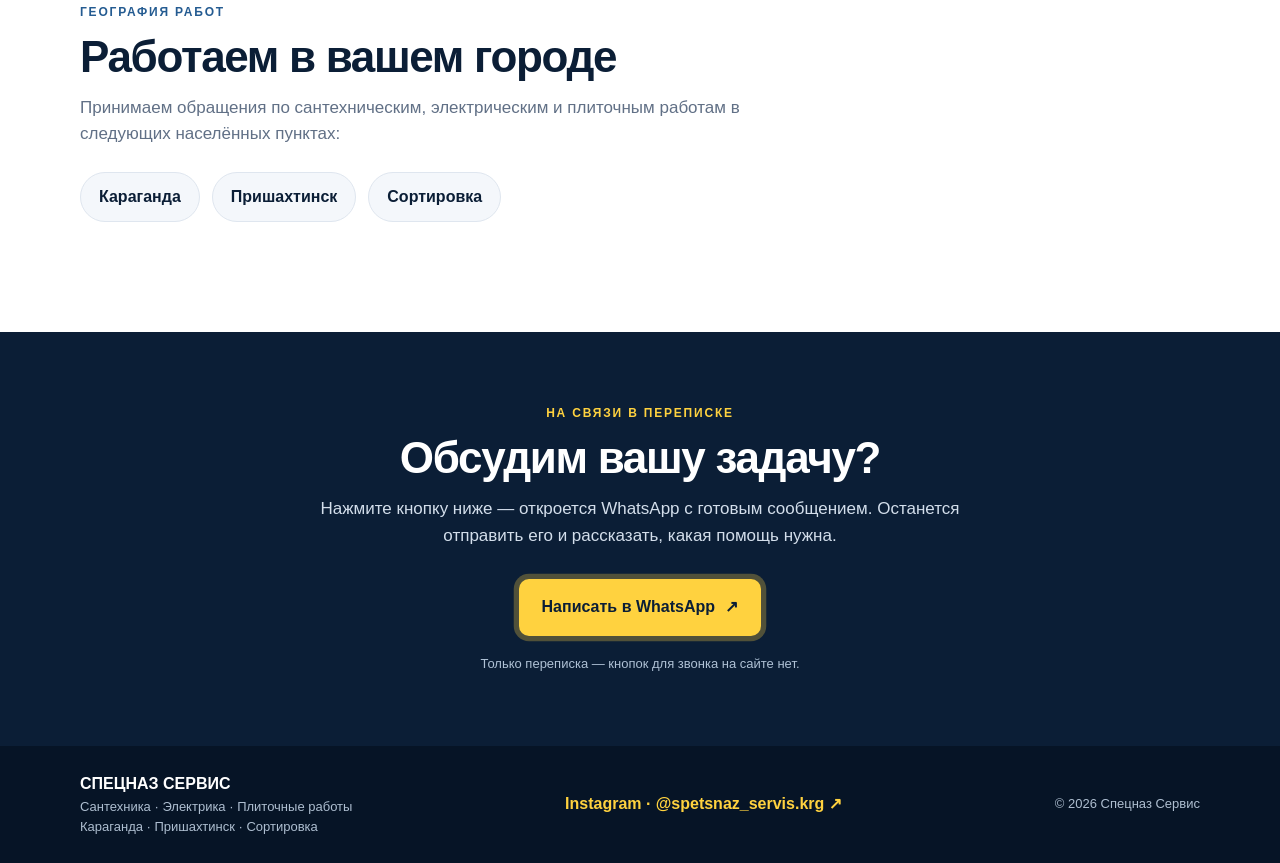
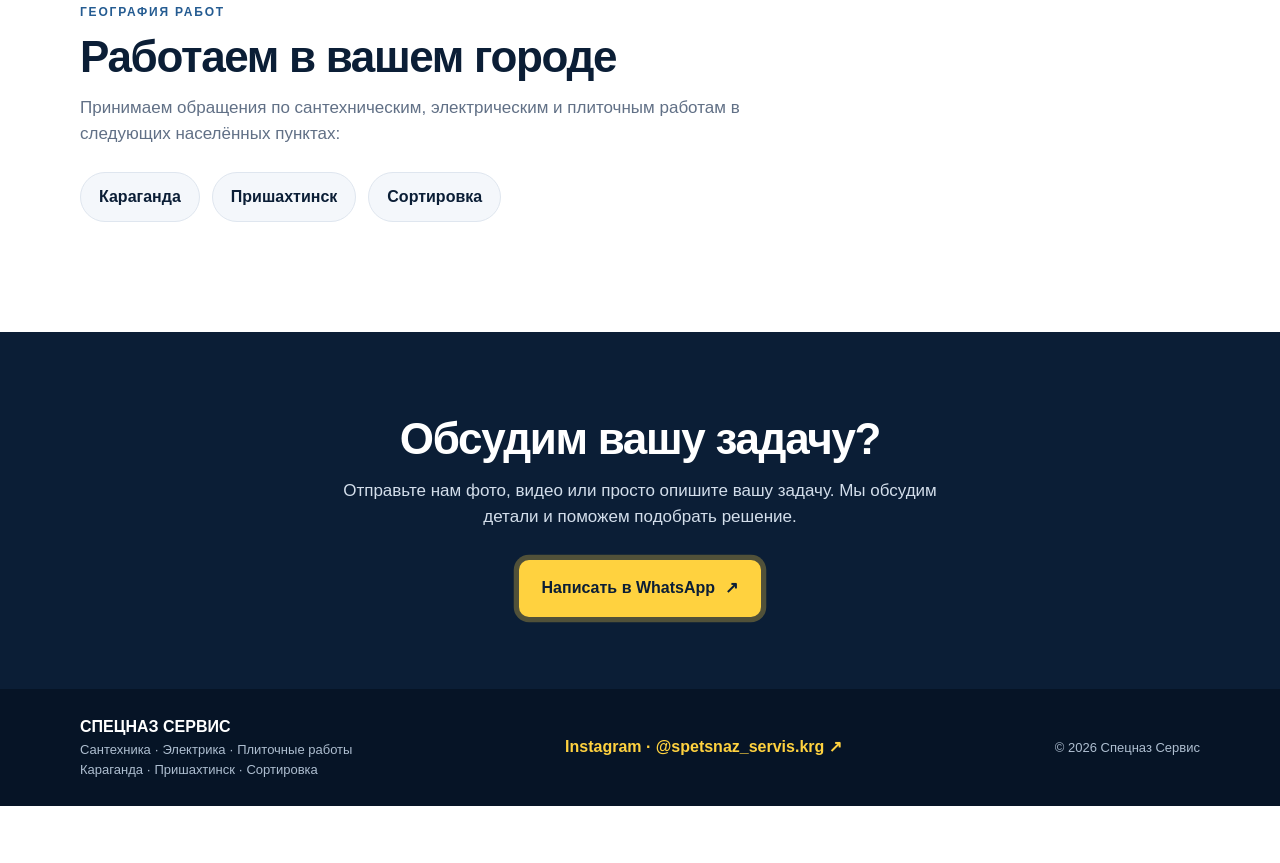
Before and after one commit to sashasparrow527/spetsnaz-servis, a plain HTML site: page index.html in a window 1280 px wide. Shown: the part 2332-3195 px from the top of the page. After the commit the page ends 3138 px from the top, so only its background shows below. Drawn offline with Linux system fonts and the light colour scheme.

Commit message:
Update index.html

```diff
--- a/index.html
+++ b/index.html
@@ -69,7 +69,6 @@
     .contact .section-title{color:#fff}
     .contact .section-lead{color:#d3deeb;max-width:650px;margin:0 auto}
     .contact .hero-actions{justify-content:center}
-    .contact-note{font-size:13px;color:#afc1d5;margin-top:18px}
     footer{background:#061426;color:#d5e0ed;padding:26px 0}
     .footer-inner{display:flex;justify-content:space-between;align-items:center;gap:20px;flex-wrap:wrap}
     .footer-brand{font-weight:900;color:#fff}
@@ -101,7 +100,7 @@
       <div>
         <div class="eyebrow" data-ru="КАРАГАНДА • ПРИШAХТИНСК • СОРТИРОВКА" data-kz="ҚАРАҒАНДЫ • ПРИШАХТИНСК • СОРТИРОВКА">КАРАГАНДА • ПРИШАХТИНСК • СОРТИРОВКА</div>
         <h1 data-ru="Сантехник и электрик 24/7" data-kz="Сантехник және электрик 24/7">Сантехник и электрик 24/7</h1>
-        <p class="hero-copy" data-ru="Быстро реагируем на заявки в Караганде, Пришахтинске и Сортировке. Сантехника, электрика и плиточные работы. Напишите в WhatsApp — обсудим задачу и стоимость." data-kz="Қарағандыда, Пришахтинскіде және Сортировкада өтінімдерге жедел жауап береміз. Сантехника, электр жұмыстары, плитка төсеу және жөндеу жұмыстары. WhatsApp-қа жазыңыз — жұмысты және бағасын талқылаймыз.">Быстро реагируем на заявки в Караганде, Пришахтинске и Сортировке. Сантехника, электрика и плиточные работы. Напишите в WhatsApp — обсудим задачу и стоимость.</p>
+        <p class="hero-copy" data-ru="Быстро реагируем на заявки в Караганде, Пришахтинске и Сортировке. Сантехника, электрика и плиточные работы. Напишите в WhatsApp — обсудим задачу и стоимость." data-kz="Қарағандыда, Пришахтинскіде және Сортировка өтінімдерге жедел жауап береміз. Сантехника, электр жұмыстары, плитка төсеу және жөндеу жұмыстары. WhatsApp-қа жазыңыз — жұмысты және бағасын талқылаймыз.">Быстро реагируем на заявки в Караганде, Пришахтинске и Сортировке. Сантехника, электрика и плиточные работы. Напишите в WhatsApp — обсудим задачу и стоимость.</p>
         <div class="hero-actions">
           <a class="btn btn-yellow pulse wa-link" href="https://wa.me/77473719750?text=Здравствуйте%21%20Хочу%20проконсультироваться%20по%20поводу%20ваших%20услуг." target="_blank" rel="noopener noreferrer"><span data-ru="Написать в WhatsApp" data-kz="WhatsApp арқылы жазу">Написать в WhatsApp</span> <span aria-hidden="true">↗</span></a>
           <a class="btn btn-ghost" href="#services" data-ru="Посмотреть услуги ↓" data-kz="Қызметтерді көру ↓">Посмотреть услуги ↓</a>
@@ -204,12 +203,10 @@
 
   <section class="contact">
     <div class="container">
-      <div class="section-kicker" style="color:var(--yellow)" data-ru="НА СВЯЗИ В ПЕРЕПИСКЕ" data-kz="ХАБАРЛАСУҒА ДАЙЫНБЫЗ">НА СВЯЗИ В ПЕРЕПИСКЕ</div>
       <h2 class="section-title" data-ru="Обсудим вашу задачу?" data-kz="Жұмысыңызды талқылаймыз ба?">Обсудим вашу задачу?</h2>
-      <p class="section-lead" data-ru="Нажмите кнопку ниже — откроется WhatsApp с готовым сообщением. Останется отправить его и рассказать, какая помощь нужна." data-kz="Төмендегі батырманы басыңыз — WhatsApp дайын хабарламамен ашылады. Хабарламаны жіберіп, қандай көмек қажет екенін айта аласыз.">Нажмите кнопку ниже — откроется WhatsApp с готовым сообщением. Останется отправить его и рассказать, какая помощь нужна.</p>
+      <p class="section-lead" data-ru="Отправьте нам фото, видео или просто опишите вашу задачу. Мы обсудим детали и поможем подобрать решение." data-kz="Бізге фото, видео жіберіңіз немесе тапсырмаңызды сипаттаңыз. Мәліметтерді талқылап, шешім таңдауға көмектесеміз.">Отправьте нам фото, видео или просто опишите вашу задачу. Мы обсудим детали и поможем подобрать решение.</p>
       <div class="hero-actions"><a class="btn btn-yellow pulse wa-link" href="https://wa.me/77473719750?text=Здравствуйте%21%20Хочу%20проконсультироваться%20по%20поводу%20ваших%20услуг." target="_blank" rel="noopener noreferrer"><span data-ru="Написать в WhatsApp" data-kz="WhatsApp арқылы жазу">Написать в WhatsApp</span><span aria-hidden="true">↗</span></a></div>
-      <div class="contact-note" data-ru="Только переписка — кнопок для звонка на сайте нет." data-kz="Тек хабарлама арқылы байланыс — сайтта қоңырау шалу батырмалары жоқ.">Только переписка — кнопок для звонка на сайте нет.</div>
-    </div>
+</div>
   </section>
 </main>
 
```
